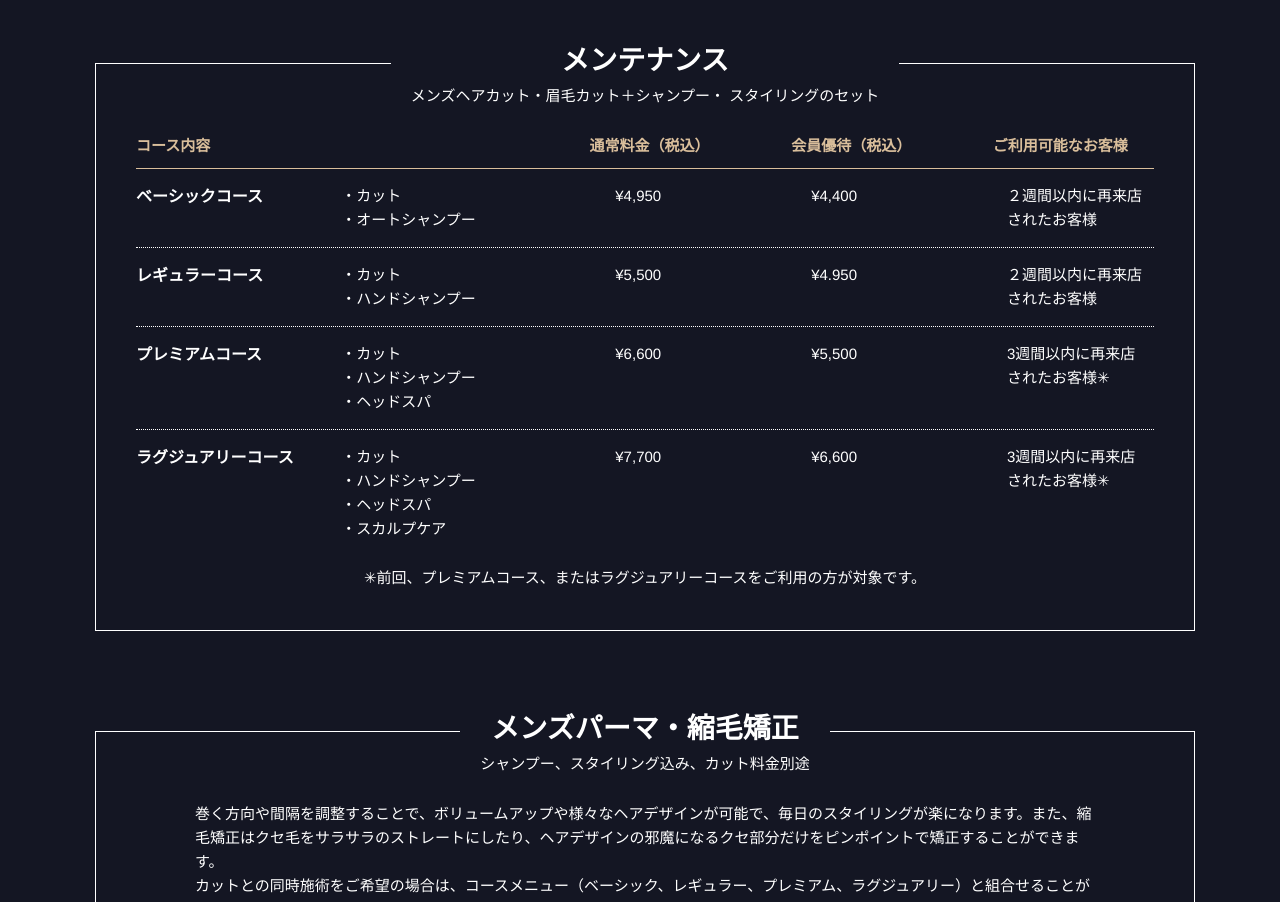
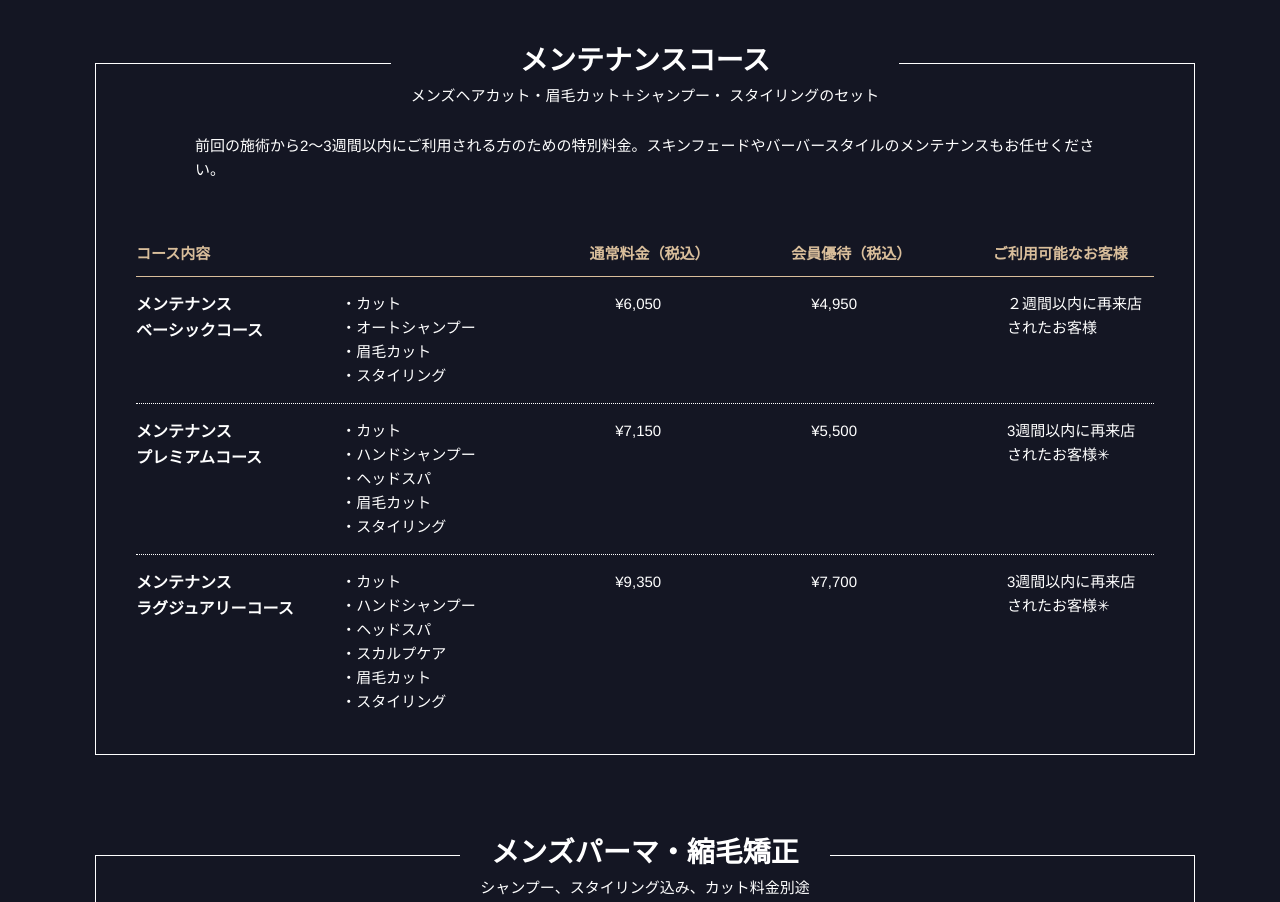
Before and after one commit to kamy0042/bee_group_web, a Next.js app: page /menu in a window 1280 px wide. Shown: the part 2000-2902 px from the top of the page. Built offline with nearby package versions, Linux system fonts and the light colour scheme.

Commit message:
メンテナンスコース修正

```diff
--- a/pages/menu/index.tsx
+++ b/pages/menu/index.tsx
@@ -30,7 +30,7 @@ const Menu = () => (
 
           <section className={styles.table}>
             <div className={styles.table_head}>
-              <h3>コースメニュー</h3>
+              <h3>メンズカットコース</h3>
               <p>メンズヘアカット・眉毛カット＋シャンプー・ スタイリングのセット</p>
             </div>
             <p>
@@ -127,10 +127,11 @@ const Menu = () => (
           </section>
 
           <section className={styles.table}>
-            <div className={styles.table_head_2}>
-              <h3 className={styles.table_heading}>メンテナンス</h3>
+            <div className={styles.table_head}>
+              <h3 className={styles.table_heading}>メンテナンスコース</h3>
               <p>メンズヘアカット・眉毛カット＋シャンプー・ スタイリングのセット</p>
             </div>
+            <p>前回の施術から2～3週間以内にご利用される方のための特別料金。スキンフェードやバーバースタイルのメンテナンスもお任せください。</p>
             <ul className={styles.table_category}>
               <li className={styles.table_category_detail}>コース内容</li>
               <li className={styles.table_category_pay1}>通常料金（税込）</li>
@@ -139,46 +140,34 @@ const Menu = () => (
             </ul>
             <dl className={styles.table_item_2}>
               <div className={styles.menuItem}>
-                <dt>ベーシックコース</dt>
+                <dt>メンテナンス<br/>ベーシックコース</dt>
                 <dd className={styles.menuItem_detail}>
                   <p>・カット</p>
                   <p>・オートシャンプー</p>
+                  <p>・眉毛カット</p>
+                  <p>・スタイリング</p>
                 </dd>
                 <dd className={styles.menuItem_pay}>
-                  <span>通常料金（税込）</span>¥4,950
+                  <span>通常料金（税込）</span>¥6,050
                 </dd>
                 <dd className={styles.menuItem_pay}>
-                  <span>会員優待（税込）</span>¥4,400
+                  <span>会員優待（税込）</span>¥4,950
                 </dd>
                 <dd className={styles.menuItem_week}>
                   <span>対象</span>２週間以内に再来店されたお客様
                 </dd>
               </div>
               <div className={styles.menuItem}>
-                <dt>レギュラーコース</dt>
-                <dd className={styles.menuItem_detail}>
-                  <p>・カット</p>
-                  <p>・ハンドシャンプー</p>
-                </dd>
-                <dd className={styles.menuItem_pay}>
-                  <span>通常料金（税込）</span>¥5,500
-                </dd>
-                <dd className={styles.menuItem_pay}>
-                  <span>会員優待（税込）</span>¥4.950
-                </dd>
-                <dd className={styles.menuItem_week}>
-                  <span>対象</span>２週間以内に再来店されたお客様
-                </dd>
-              </div>
-              <div className={styles.menuItem}>
-                <dt>プレミアムコース</dt>
+                <dt>メンテナンス<br/>プレミアムコース</dt>
                 <dd className={styles.menuItem_detail}>
                   <p>・カット</p>
                   <p>・ハンドシャンプー</p>
                   <p>・ヘッドスパ</p>
+                  <p>・眉毛カット</p>
+                  <p>・スタイリング</p>
                 </dd>
                 <dd className={styles.menuItem_pay}>
-                  <span>通常料金（税込）</span>¥6,600
+                  <span>通常料金（税込）</span>¥7,150
                 </dd>
                 <dd className={styles.menuItem_pay}>
                   <span>会員優待（税込）</span>¥5,500
@@ -188,27 +177,26 @@ const Menu = () => (
                 </dd>
               </div>
               <div className={styles.menuItem}>
-                <dt>ラグジュアリーコース</dt>
+                <dt>メンテナンス<br/>ラグジュアリーコース</dt>
                 <dd className={styles.menuItem_detail}>
                   <p>・カット</p>
                   <p>・ハンドシャンプー</p>
                   <p>・ヘッドスパ</p>
                   <p>・スカルプケア</p>
+                  <p>・眉毛カット</p>
+                  <p>・スタイリング</p>
                 </dd>
                 <dd className={styles.menuItem_pay}>
-                  <span>通常料金（税込）</span>¥7,700
+                  <span>通常料金（税込）</span>¥9,350
                 </dd>
                 <dd className={styles.menuItem_pay}>
-                  <span>会員優待（税込）</span>¥6,600
+                  <span>会員優待（税込）</span>¥7,700
                 </dd>
                 <dd className={styles.menuItem_week}>
                   <span>対象</span>3週間以内に再来店されたお客様✳︎
                 </dd>
               </div>
             </dl>
-            <p style={{ marginTop: "25px" }}>
-              ✳︎前回、プレミアムコース、またはラグジュアリーコースをご利用の方が対象です。
-            </p>
           </section>
 
           <section className={styles.table}>
```
